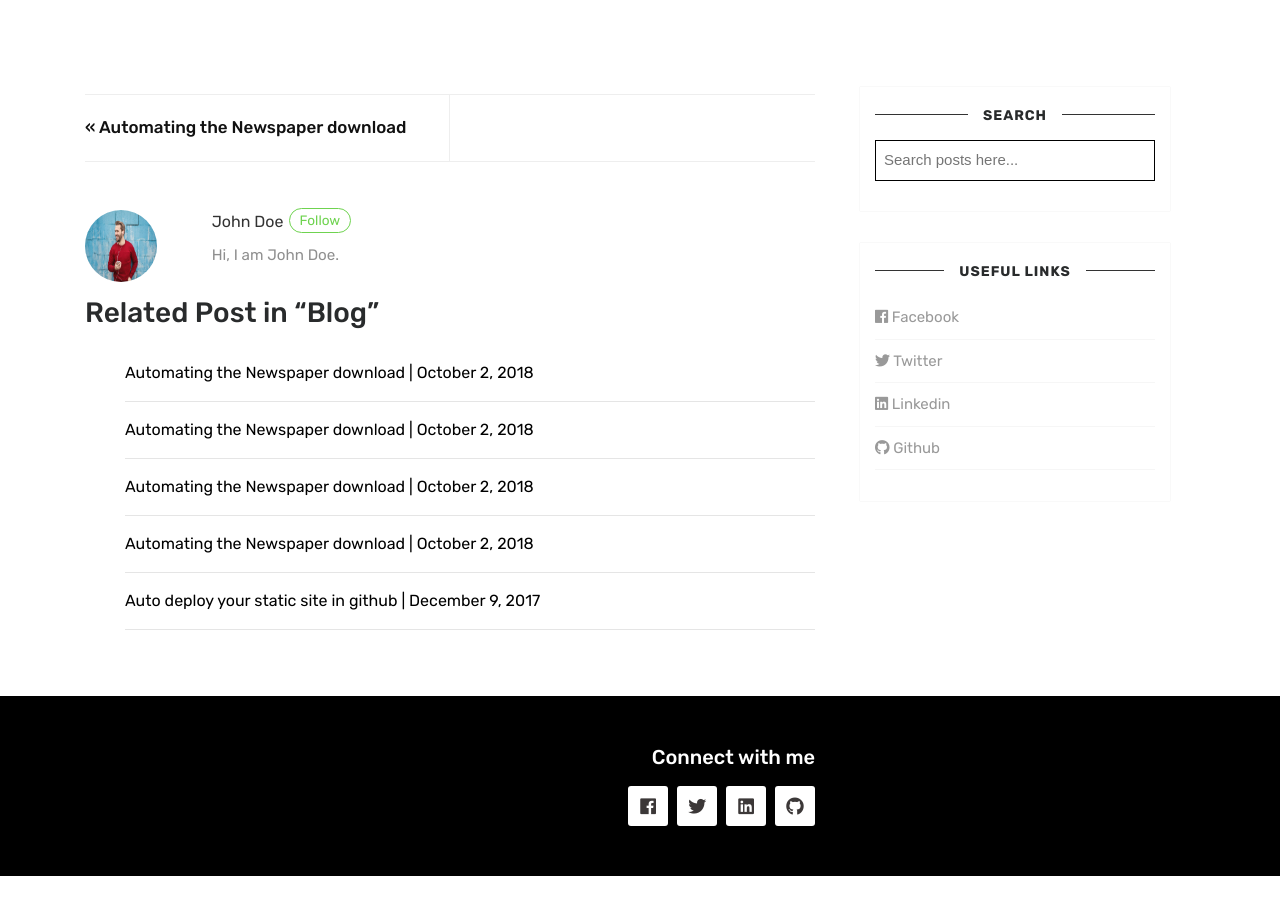
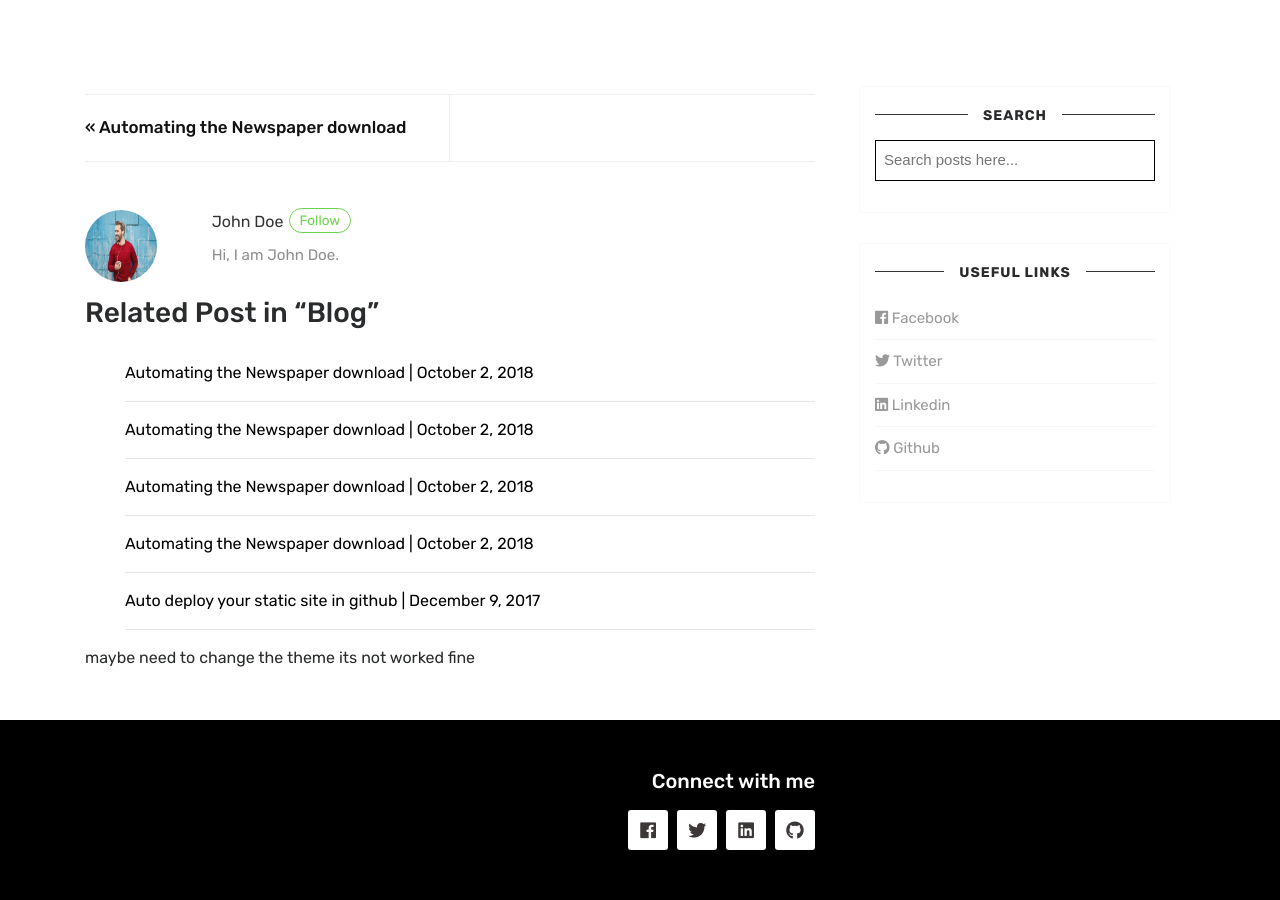
Before and after one commit to Raju-Talukder/Raju-Talukder.github.io, a Jekyll site: the page built from _posts/2018-10-03-automating-the-newspaper-and-magazine-download.md, in a window 1280 px wide and 900 px high, scrolled down 1006 px. Built offline with Jekyll 4.4.1, drawn with Linux system fonts in a browser that asks for light colours; nearby versions of some CDN libraries; before the commit the page ends 1882 px from its top, so only the background shows below that.

Commit message:
Testing the git user

```diff
--- a/_layouts/post.html
+++ b/_layouts/post.html
@@ -118,3 +118,4 @@ post_class: post-template
 
 <!-- End Article
 ================================================== -->
+maybe need to change the theme its not worked fine
```
